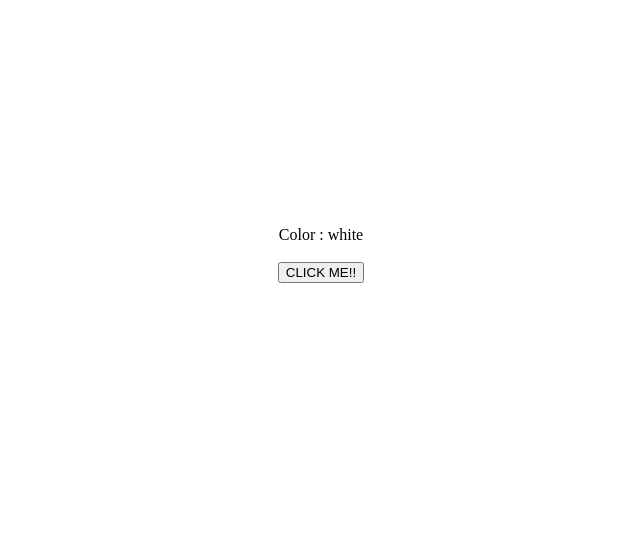
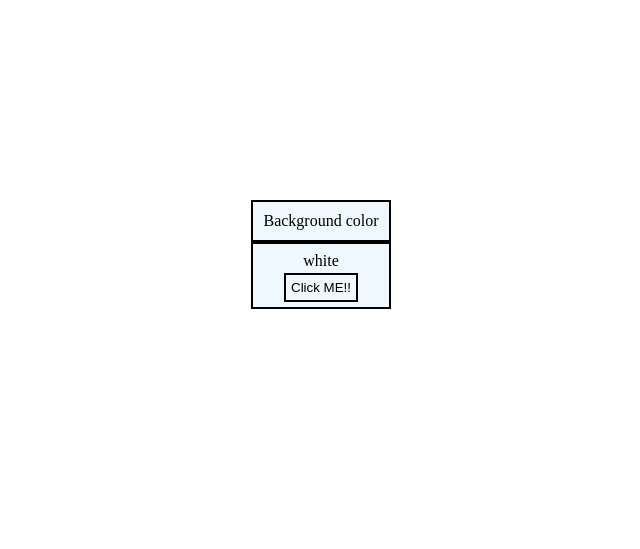
Before and after one commit to sai-krishna-kotha/color_flipper, a Django app: page / in a window 1280 px wide. Shown: the part 154-703 px from the top of the page, without its empty margins (319-959 px from the left). Run offline with Django 5.2, Linux system fonts and the light colour scheme.

Commit message:
ui updated

```diff
--- a/static/css/main.css
+++ b/static/css/main.css
@@ -6,4 +6,21 @@
 }
 .box{
     text-align: center;
+    /* border-bottom: 2px; */
+    /* border: 2px solid black; */
+    background-color: aliceblue;
 }
+.bg-border{
+    /* border-bottom: 2px solid black; */
+    padding: 10px;
+    border: 2px solid black;
+}
+.click-me{
+    padding: 5px;
+    background-color: aliceblue;
+    color: black;
+    border: 2px solid black;
+}
+.current-color{
+    padding: 3px;
+}
--- a/static/js/main.js
+++ b/static/js/main.js
@@ -4,10 +4,10 @@ let currentIndex = 0;
 function ChangeColor() {
     document.body.style.backgroundColor = colors[currentIndex];
     document.getElementById('current-color-id').innerHTML = colors[currentIndex];
-    if (colors[currentIndex] == "black" || colors[currentIndex] == "blue"){
-        document.querySelector('.current-color').style.color = 'white';
-    } else{
-        document.querySelector('.current-color').style.color = 'black';
-    }
+    // if (colors[currentIndex] == "black" || colors[currentIndex] == "blue"){
+    //     document.querySelector('.current-color').style.color = 'white';
+    // } else{
+    //     document.querySelector('.current-color').style.color = 'black';
+    // }
     currentIndex = (currentIndex + 1) % colors.length;
 }
--- a/templates/base.html
+++ b/templates/base.html
@@ -11,14 +11,36 @@
 <body>
     <div class="center-container">
         <div class="box">
-            <span class="current-color">
-                Color : <span id="current-color-id">white</span>
-            </span>
-            <br><br>
-            <button onclick=ChangeColor()>
-                CLICK ME!!
-            </button>
+            <div class="bg-border">
+                Background color
+            </div>
+            <div  class="click-me" >
+                <div class="current-color">
+                    <span id="current-color-id">white</span>
+                </div>
+                <div>
+                    <button class="click-me" onclick=ChangeColor()>
+                        Click ME!!
+                    </button>
+                </div>
+            </div>
         </div>
+
+
+        {% comment %} <div class="box">
+            <div class="bg-border">
+                Background Color <br>
+            </div>
+            <div>
+                <span class="current-color">
+                    <span id="current-color-id">white</span>
+                </span>
+                <br><br>
+                <button class="click-me" onclick=ChangeColor()>
+                    Click ME!!
+                </button>
+            </div>
+        </div> {% endcomment %}
     </div>
 </body>
 </html>
```
